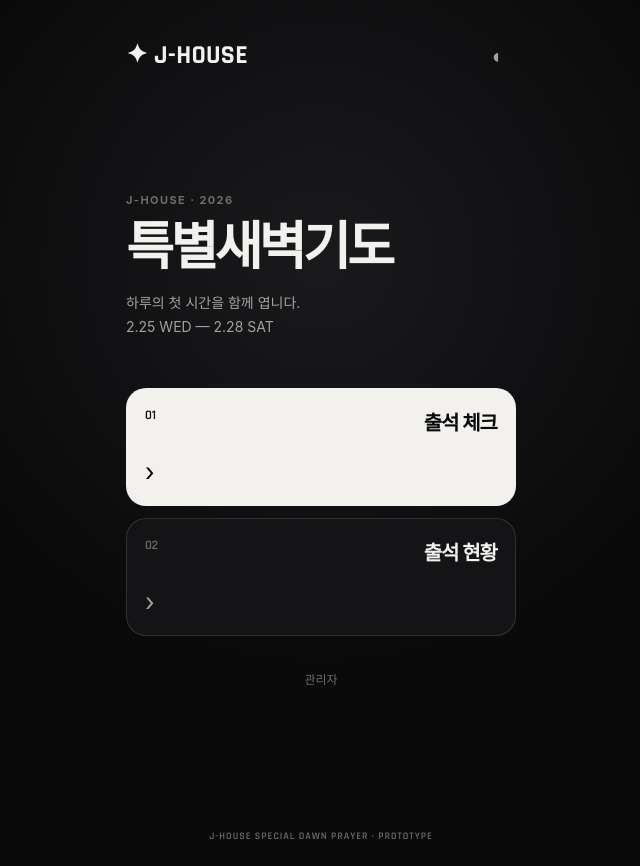
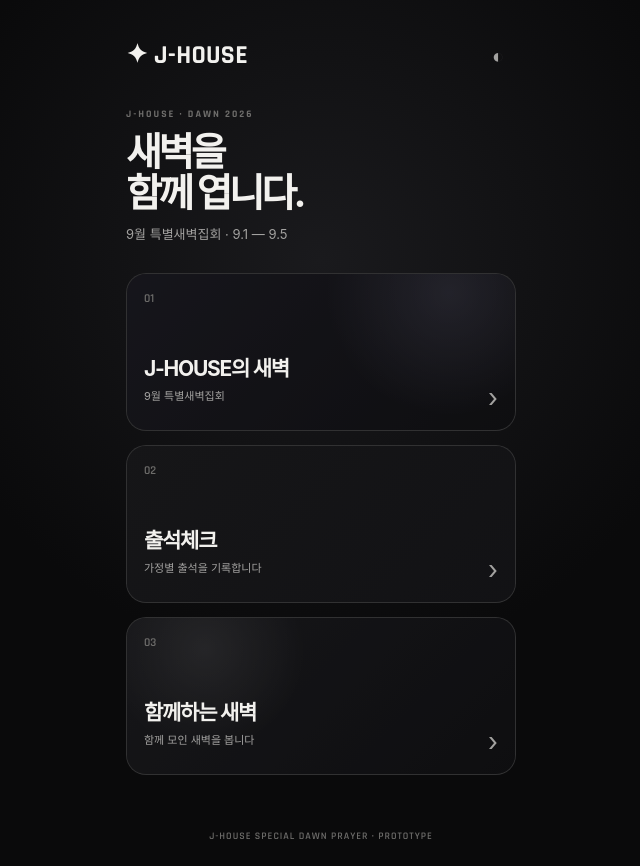
Before and after one commit to jinhyunan/jhouse-prayer-orbit, a website: page index.html in a window 1280 px wide. Shown: the whole page, without its empty margins (319-959 px from the left). Drawn offline with Linux system fonts and the light colour scheme.

Commit message:
feat: add J-HOUSE September dawn entry portal

```diff
--- a/app.js
+++ b/app.js
@@ -1,4 +1,22 @@
 const dates = ['2/25 · 수', '2/26 · 목', '2/27 · 금', '2/28 · 토'];
+
+export function dawnEntry() {
+  return {
+    church: 'J-HOUSE',
+    title: '9월 특별새벽집회',
+    date: '2026.9.1 (화) ~ 9.5 (토)',
+    theme: '미래를 말씀하시는 하나님',
+    verse: '사도행전 13:21~23'
+  };
+}
+
+export function entryDestinations() {
+  return [
+    { title: 'J-HOUSE의 새벽', detail: '9월 특별새벽집회', screen: 'dawn' },
+    { title: '출석체크', detail: '가정별 출석을 기록합니다', screen: 'login' },
+    { title: '함께하는 새벽', detail: '함께 모인 새벽을 봅니다', screen: 'stats' }
+  ];
+}
 
 export function createAppModel() {
   return { screen: 'home', theme: 'dark', statsTab: 'overview', notice: '', dates,
@@ -21,17 +39,8 @@ export function selectStatsTab(model, tab) {
 }
 
 const copy = {
-  home: () => `
-    <section class="hero reveal">
-      <p class="eyebrow">J-HOUSE · 2026</p>
-      <h1>특별새벽기도</h1>
-      <p class="lede">하루의 첫 시간을 함께 엽니다.<br>2.25 WED — 2.28 SAT</p>
-    </section>
-    <nav class="portal-actions reveal delay" aria-label="주요 기능">
-      <button class="portal-card primary" data-go="login"><span>01</span><strong>출석 체크</strong><i>›</i></button>
-      <button class="portal-card" data-go="stats"><span>02</span><strong>출석 현황</strong><i>›</i></button>
-    </nav>
-    <button class="quiet-link" data-go="admin">관리자</button>`,
+  home: () => portalHome(),
+  dawn: () => entryScreen(),
   login: () => form('출석 체크', '등록된 가정으로 시작합니다.', '가정으로 들어가기', 'attendance'),
   register: () => form('신규 가정 등록', '입력한 내용은 실제로 저장되지 않는 시안입니다.', '등록하고 시작하기', 'attendance', true),
   admin: () => `
@@ -41,6 +50,15 @@ const copy = {
       <div class="log-preview"><span>06:04</span><span>새벽 1교구</span><span>12명 기록</span></div><div class="log-preview"><span>06:11</span><span>다음세대</span><span>7명 기록</span></div>
     </section>`,
 };
+
+function portalHome() {
+  return `<section class="portal-home reveal"><p class="portal-kicker">J-HOUSE · DAWN 2026</p><h1>새벽을<br>함께 엽니다.</h1><p class="portal-lede">9월 특별새벽집회 · 9.1 — 9.5</p><nav class="dawn-destinations" aria-label="특별새벽집회 메뉴">${entryDestinations().map((item, index) => `<button class="dawn-destination" data-go="${item.screen}"><span class="destination-art art-${index + 1}" aria-label="추후 이미지가 배치될 영역"></span><span class="destination-number">0${index + 1}</span><strong>${item.title}</strong><small>${item.detail}</small><i>›</i></button>`).join('')}</nav></section>`;
+}
+
+function entryScreen() {
+  const entry = dawnEntry();
+  return `<section class="dawn-entry reveal"><div class="entry-art" aria-label="향후 특별새벽집회 이미지가 배치될 영역"></div><div class="entry-copy"><p class="entry-church">${entry.church}</p><p class="entry-title">${entry.title}</p><p class="entry-date">${entry.date}</p></div><div class="entry-theme"><h1>${entry.theme}</h1><p>${entry.verse}</p><small>내일을 향한 하나님의 음성이<br>오늘의 새벽에 머뭅니다.</small></div><nav class="entry-days" aria-label="집회 일자">${[1,2,3,4,5].map((day) => `<button data-go="login"><b>${day}</b><span>번째 새벽</span></button>`).join('')}</nav></section>`;
+}
 
 function attendance(model) {
   const total = Object.values(model.attendance).flatMap((day) => Object.values(day)).flat().length;
@@ -73,10 +91,11 @@ function back(title) { return `<header class="subhead"><button aria-label="이
 function render(model) {
   const root = document.querySelector('#app');
   const screen = model.screen === 'attendance' ? attendance(model) : model.screen === 'stats' ? stats(model) : (copy[model.screen]?.() ?? copy.home());
-  root.innerHTML = `<div class="shell"><header class="masthead"><button class="wordmark" data-go="home">✦ J-HOUSE</button><button class="menu" data-theme aria-label="테마 변경">${model.theme === 'dark' ? '◐' : '◑'}</button></header><div class="device">${screen}</div><footer>J-HOUSE SPECIAL DAWN PRAYER · PROTOTYPE</footer></div>`;
+  const isEntry = model.screen === 'dawn';
+  root.innerHTML = `<div class="shell ${isEntry ? 'entry-shell' : ''}">${isEntry ? '' : '<header class="masthead"><button class="wordmark" data-go="home">✦ J-HOUSE</button><button class="menu" data-theme aria-label="테마 변경">' + (model.theme === 'dark' ? '◐' : '◑') + '</button></header>'}<div class="device">${screen}</div>${isEntry ? '' : '<footer>J-HOUSE SPECIAL DAWN PRAYER · PROTOTYPE</footer>'}</div>`;
   document.documentElement.dataset.theme = model.theme;
   root.querySelectorAll('[data-go]').forEach((button) => button.addEventListener('click', () => { navigate(model, button.dataset.go); render(model); }));
-  root.querySelector('[data-theme]').addEventListener('click', () => { model.theme = model.theme === 'dark' ? 'light' : 'dark'; render(model); });
+  root.querySelector('[data-theme]')?.addEventListener('click', () => { model.theme = model.theme === 'dark' ? 'light' : 'dark'; render(model); });
   root.querySelector('[data-admin]')?.addEventListener('click', () => { root.querySelector('.panel').insertAdjacentHTML('beforeend', '<p class="saved">시안 모드 — 연결된 로그는 없습니다.</p>'); });
   root.querySelectorAll('[data-session]').forEach((button) => button.addEventListener('click', () => { toggleSession(model, ...button.dataset.session.split('|')); render(model); }));
   root.querySelector('[data-save]')?.addEventListener('click', () => { model.notice = '시안 모드에서 변경을 표시했습니다. 실제 데이터는 저장되지 않습니다.'; render(model); });
--- /dev/null
+++ b/dawn-portal.css
@@ -0,0 +1 @@
+.portal-home{padding:34px 0 18px}.portal-kicker{margin:0;color:var(--t3);font:700 10px/1 Rajdhani,sans-serif;letter-spacing:.2em}.portal-home h1{margin:13px 0 0;font-size:39px;line-height:1.05;letter-spacing:-.09em}.portal-lede{margin:11px 0 30px;color:var(--t2);font-size:13px}.dawn-destinations{display:grid;gap:14px}.dawn-destination{position:relative;min-height:158px;padding:17px;text-align:left;overflow:hidden;border:1px solid var(--bd);border-radius:20px;background:var(--bg2);display:grid;grid-template-columns:1fr auto;grid-template-rows:auto 1fr auto;color:var(--t1)}.destination-art{position:absolute;inset:0;opacity:.62;background:linear-gradient(135deg,#1b1b21,#0c0c0e)}.art-1{background:radial-gradient(circle at 83% 12%,rgba(131,129,160,.25),transparent 35%),linear-gradient(135deg,#191820,#0c0c0e)}.art-2{background:linear-gradient(135deg,#171719,#111114)}.art-3{background:radial-gradient(circle at 20% 20%,rgba(242,241,238,.12),transparent 30%),linear-gradient(135deg,#19191c,#0c0c0e)}.destination-number,.dawn-destination strong,.dawn-destination small,.dawn-destination i{position:relative;z-index:1}.destination-number{font:600 12px Rajdhani,sans-serif;color:var(--t3)}.dawn-destination strong{grid-column:1;font-size:21px;letter-spacing:-.06em;align-self:end}.dawn-destination small{grid-column:1;color:var(--t2);font-size:11px;margin-top:5px}.dawn-destination i{grid-column:2;grid-row:3;font-size:26px;font-style:normal;color:var(--t2)}
--- a/index.html
+++ b/index.html
@@ -8,6 +8,8 @@
     <link rel="stylesheet" href="styles.css" />
     <link rel="stylesheet" href="attendance.css" />
     <link rel="stylesheet" href="stats.css" />
+    <link rel="stylesheet" href="dawn-entry.css" />
+    <link rel="stylesheet" href="dawn-portal.css" />
   </head>
   <body>
     <main id="app" aria-live="polite"></main>
```
Also changed, not shown: dawn-entry.css (added, +1 -0 lines), test/app.test.js (+14 -1 lines).
